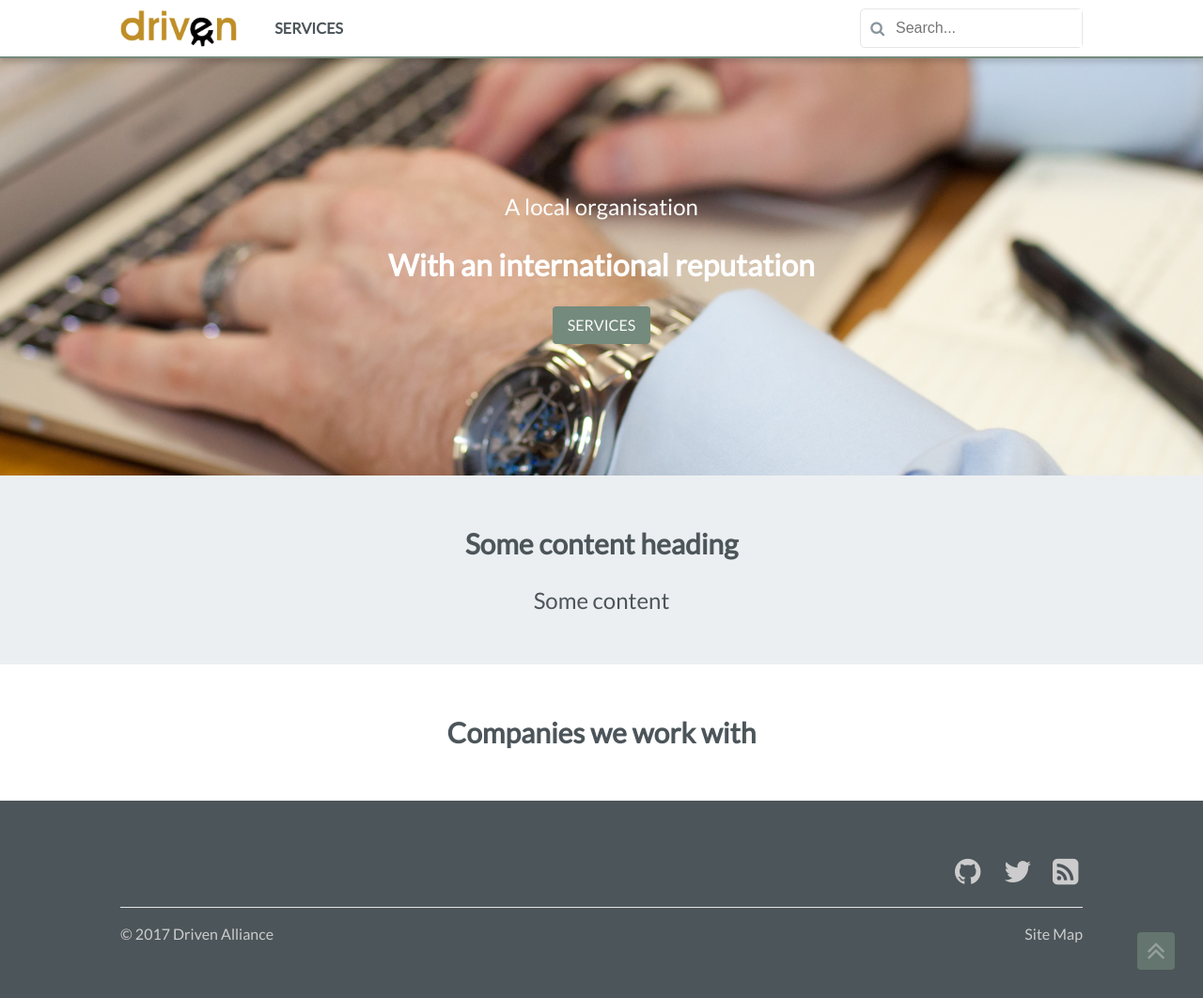
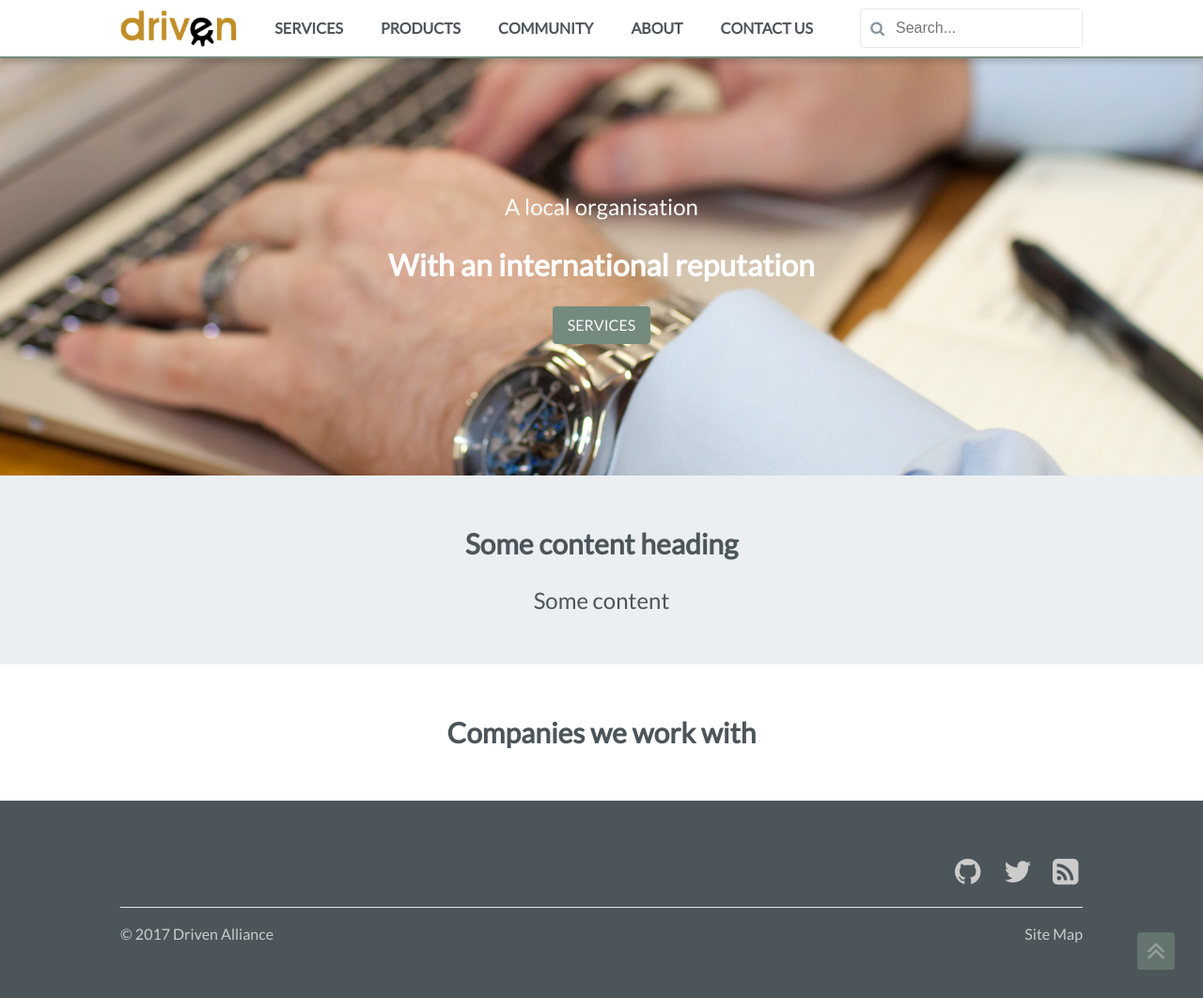
Before and after one commit to DrivenAlliance/website, a Jekyll site: the page built from index.md, in a window 1280 px wide and 1062 px high. Shown: the whole window at 94% size. Built offline with Jekyll 4.4.1, drawn with Linux system fonts in a browser that asks for light colours; nearby versions of some CDN libraries.

Commit message:
Add a few more site menu items to see what it looks like

```diff
--- a/_config.yml
+++ b/_config.yml
@@ -84,6 +84,14 @@ collections:
 menu:
   - title: "Services"
     url: "/services"
+  - title: "Products"
+    url: "/products"
+  - title: "Community"
+    url: "/community"
+  - title: "About"
+    url: "/about"
+  - title: "Contact Us"
+    url: "/contact"
 #  - title: "Blog"
 #    url: "/blog"
 #  - title: "Support"
```
